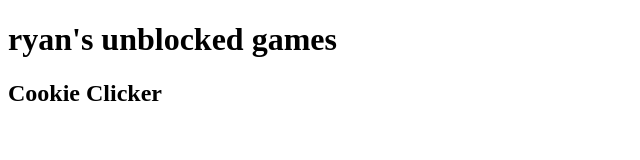
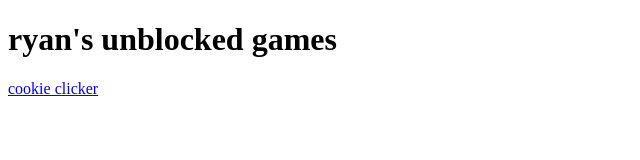
Before and after one commit to ry-nplays/unblockedgames, a plain HTML site: page index.html in a window 1280 px wide. Shown: the whole page, without its empty margins (0-640 px from the left). Drawn offline with Linux system fonts and the light colour scheme.

Commit message:
Update index.html

```diff
--- a/index.html
+++ b/index.html
@@ -4,6 +4,6 @@
     <title>ryan's unblocked games </title>
     <body>
         <h1>ryan's unblocked games</h1>
-        <h2>Cookie Clicker</h2>
+        <a href="cookieclicker.html">cookie clicker</a>
     </body>
 </head>
```
